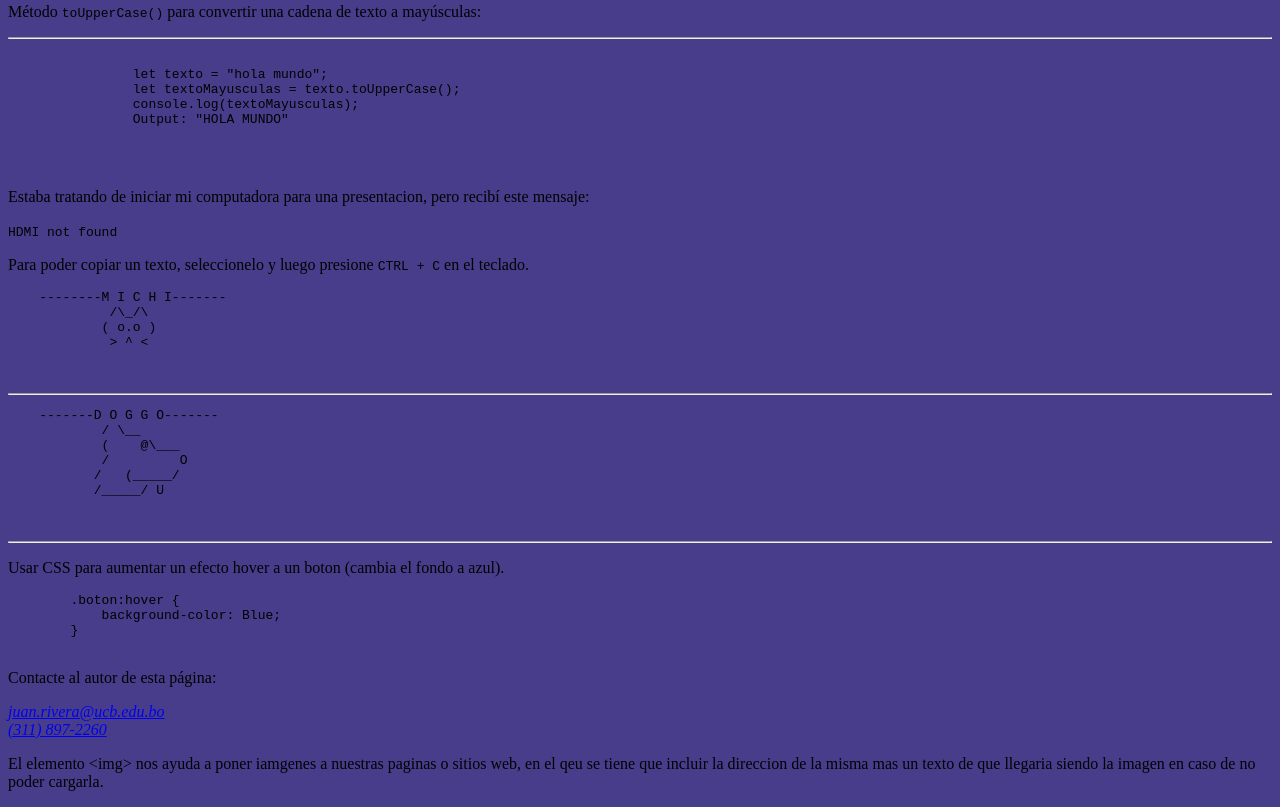
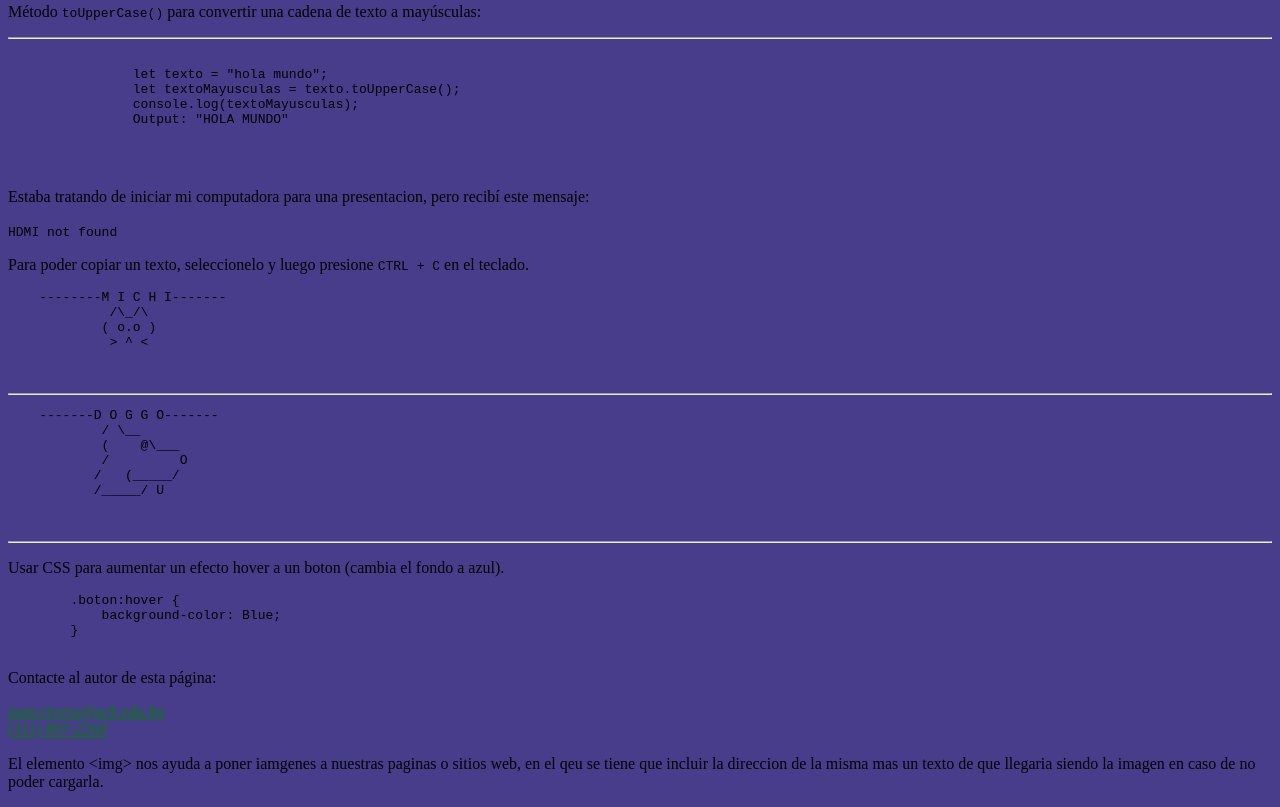
Before and after one commit to Jpriveram/Manejo-texto-tablas, a plain HTML site: page index.html in a window 1280 px wide. Shown: the part 1696-2503 px from the top of the page. Drawn offline with Linux system fonts and the light colour scheme.

Commit message:
se modifico el codigo

```diff
--- a/estilos1.css
+++ b/estilos1.css
@@ -167,3 +167,6 @@ background-color:midnightblue;
     color: yellow;
     background-color: grey;
 }
+#contacto a{
+    color: green;
+}
```
